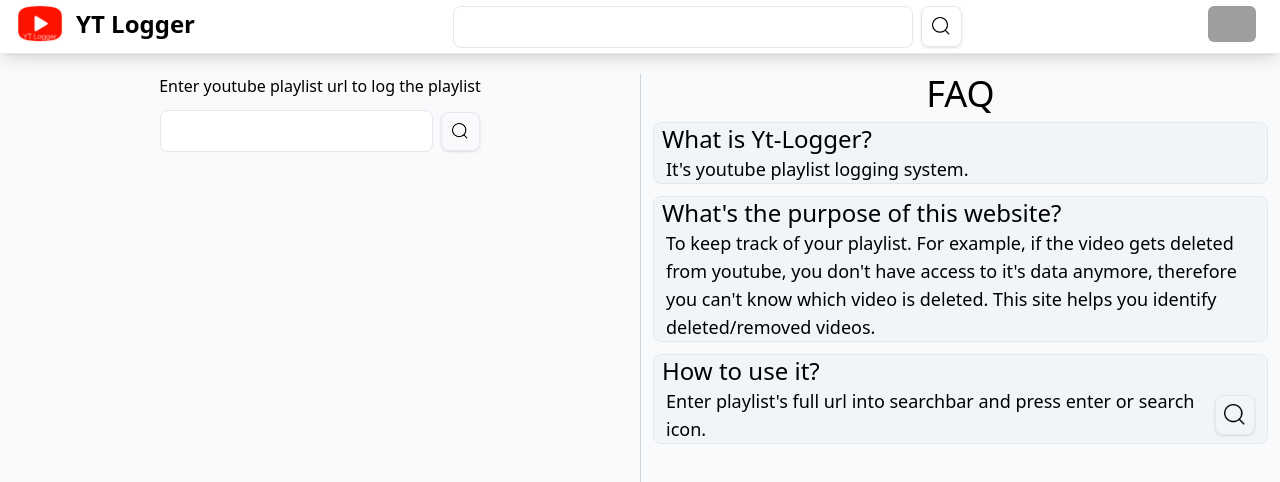
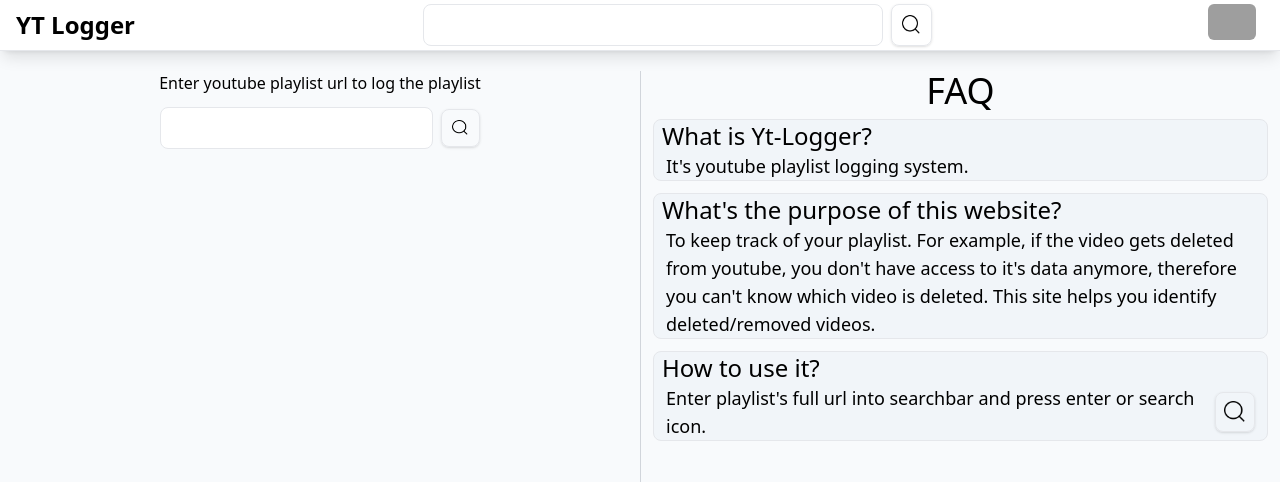
Before and after one commit to matnocode/yt-logger, a React (Vite) app in the folder Ui/: page / in a window 1280 px wide. Shown: the top 482 px of the page. Built offline with nearby package versions, Linux system fonts and the light colour scheme; grey boxes are pictures that could not be loaded.

Commit message:
Update NavBar.tsx

```diff
--- a/Ui/src/navbar/NavBar.tsx
+++ b/Ui/src/navbar/NavBar.tsx
@@ -17,7 +17,7 @@
           <div onClick={() => navigate("/")}>
             <Button buttonType="no-style" className="tw-bg-red-400">
               <div className="tw-flex tw-items-center tw-gap-3 tw-mx-3">
-                <Picture src={logo} size="md" />
+                {/* <Picture src={logo} size="md" /> */}
                 <span className="tw-text-2xl tw-font-semibold">YT Logger</span>
               </div>
             </Button>
```
